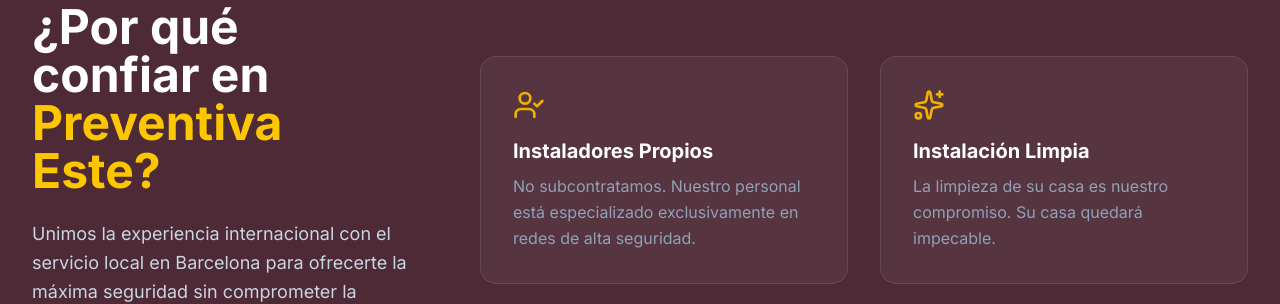
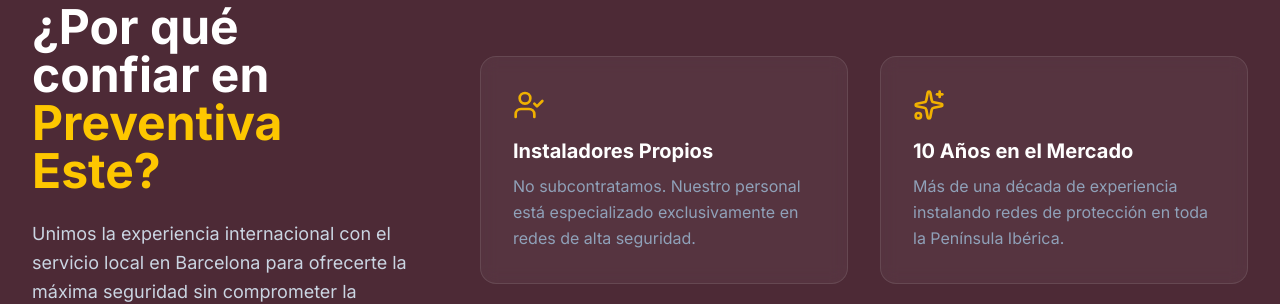
Before and after one commit to rafaluzfestivus/preventiva_este, a Next.js app: page / in a window 1280 px wide. Shown: the part 2800-3104 px from the top of the page. Built offline with nearby package versions, Linux system fonts and the light colour scheme.

Commit message:
fix: update WhyUs card and button text in Proteccion page

```diff
--- a/src/app/proteccion/ProteccionContent.tsx
+++ b/src/app/proteccion/ProteccionContent.tsx
@@ -133,7 +133,7 @@
                                 className="bg-[#4d2a36] text-white px-8 py-4 rounded-full font-bold inline-flex items-center gap-3 hover:bg-slate-800 transition-all"
                             >
                                 <Phone className="w-5 h-5" />
-                                Solicita visita técnica gratuita
+                                Pedir presupuesto ahora
                             </Link>
                         </div>
                         <div className="lg:w-1/2">
--- a/src/components/sections/WhyUs.tsx
+++ b/src/components/sections/WhyUs.tsx
@@ -12,8 +12,8 @@
         },
         {
             icon: <Sparkles className="w-8 h-8 text-yellow-500" />,
-            title: "Instalación Limpia",
-            description: "La limpieza de su casa es nuestro compromiso. Su casa quedará impecable.",
+            title: "10 Años en el Mercado",
+            description: "Más de una década de experiencia instalando redes de protección en toda la Península Ibérica.",
         },
         {
             icon: <Clock className="w-8 h-8 text-yellow-500" />,
@@ -23,7 +23,7 @@
         {
             icon: <FileCheck2 className="w-8 h-8 text-yellow-500" />,
             title: "Certificación Técnica",
-            description: "Solo utilizamos polietileno virgen, testado para soportar 150kg/m\u00b2.",
+            description: "Solo utilizamos polietileno virgen, testado para soportar 150kg/m².",
         }
     ];
 
```
